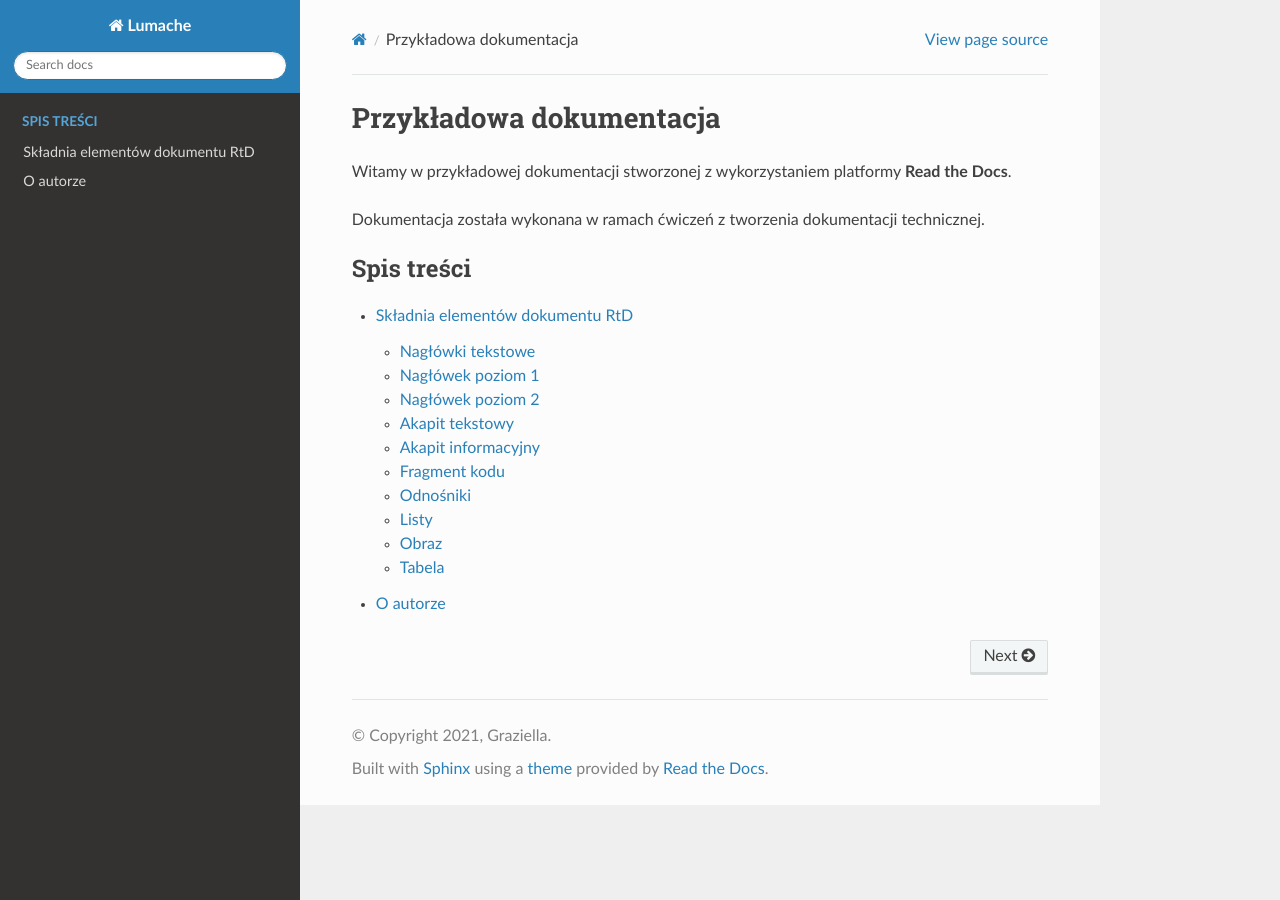
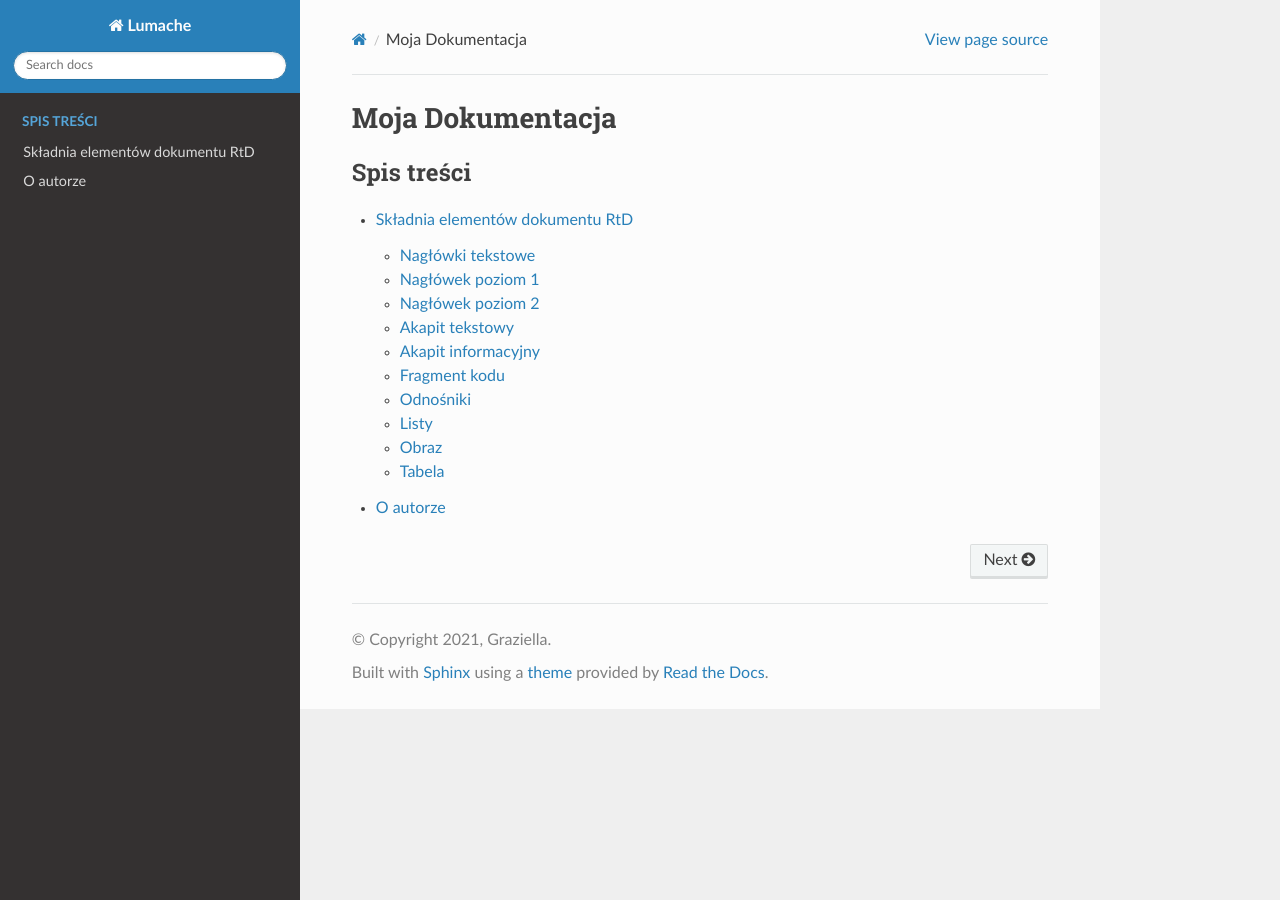
Before and after one commit to Kar-Dur/zse-4TPKD-rtd, a Sphinx documentation site: the page built from docs/source/index.rst, in a window 1280 px wide. Built offline with Sphinx 7.4.7 and the Read the Docs theme 3.1.0, drawn with Linux system fonts in a browser that asks for light colours.

Commit message:
Update index.rst

```diff
--- a/docs/source/index.rst
+++ b/docs/source/index.rst
@@ -1,12 +1,6 @@
-===========================
-Przykładowa dokumentacja
-===========================
-
-Witamy w przykładowej dokumentacji stworzonej
-z wykorzystaniem platformy **Read the Docs**.
-
-Dokumentacja została wykonana w ramach ćwiczeń
-z tworzenia dokumentacji technicznej.
+==============================
+Moja Dokumentacja
+==============================
 
 .. toctree::
    :maxdepth: 2
```
